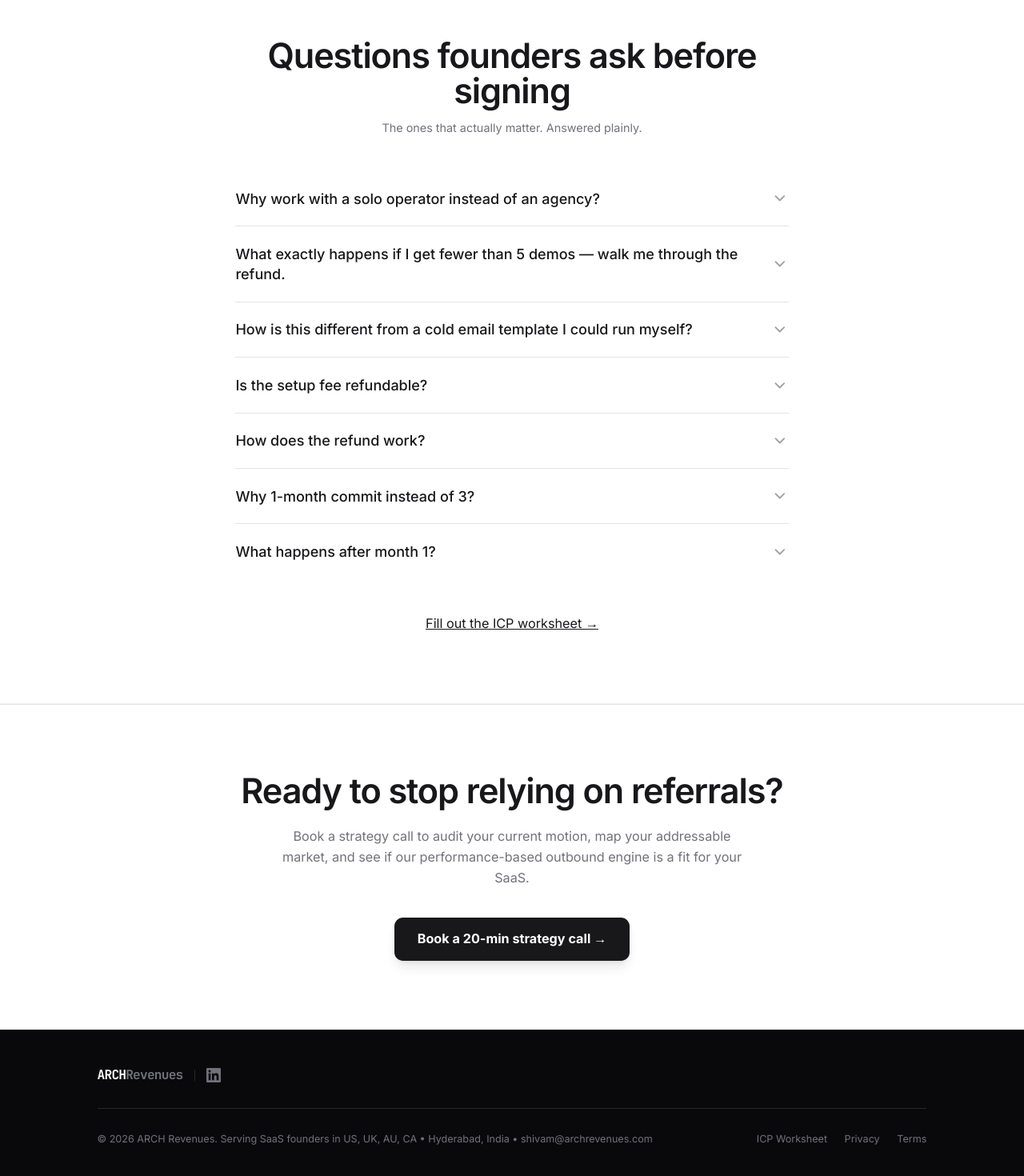
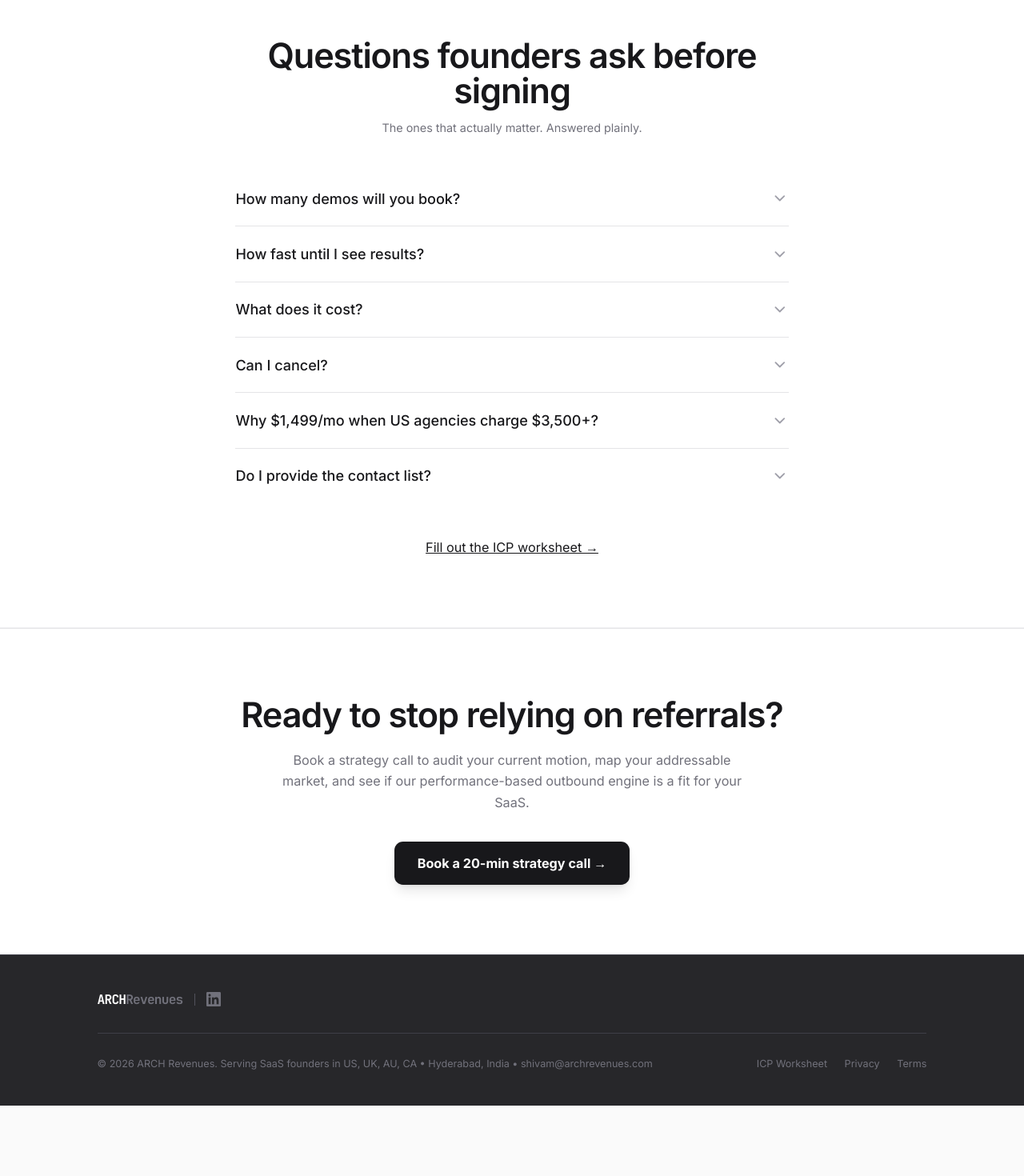
Before and after one commit to shivamsharma-3/arch-revenues, a Next.js app: page / in a window 1280 px wide. Shown: the part 5956-7426 px from the top of the page at 80% size. After the commit the page ends 7338 px from the top, so only its background shows below. Built offline with nearby package versions, Linux system fonts and the light colour scheme; no server answers.

Commit message:
fix: replace FAQ with concise Q&As, footer to lite-dark zinc-800

```diff
--- a/components/FAQ.tsx
+++ b/components/FAQ.tsx
@@ -44,32 +44,28 @@ export function FAQ() {
 
   const faqs = [
     {
-      q: "Why work with a solo operator instead of an agency?",
-      a: "When you hire an agency, your campaign is built by a senior salesperson and executed by a junior account manager you've never met. With me, the person who scoped your ICP, wrote your sequences, and set up your infrastructure is also the person monitoring replies and routing demos to your calendar. There are no handoffs. I take on a small number of clients at a time specifically so I can give each one the attention an agency reserves for its largest accounts. The geographic cost difference is real — I charge $1,499/mo for work US agencies bill at $3,500–$5,000/mo — but the reason to choose ARCH isn't the price. It's that you're working directly with the operator, not a team structure built around billing hours.",
+      q: "How many demos will you book?",
+      a: "5-12 qualified demos per month. If I book fewer than 5 in any month, that month's retainer is refunded.",
     },
     {
-      q: "What exactly happens if I get fewer than 5 demos — walk me through the refund.",
-      a: "If I book fewer than 5 qualified demos in a calendar month, email me at shivam@archrevenues.com by the 5th of the following month. I'll confirm receipt within 24 hours and issue the retainer refund within 7 business days — no questions, no negotiation, no \"let me look into it.\" The setup fee ($499) is not refunded because it covers hard costs I've already paid: domains, Google Workspace seats, Apollo data credits, 14-day warmup. A \"qualified demo\" means a prospect matching the ICP we defined together at kickoff, who showed up to the scheduled call. No-shows don't count. The ICP definition happens before any work starts, so there's no ambiguity later about what qualifies.",
+      q: "How fast until I see results?",
+      a: "Setup takes 14-21 days (warmup + ICP build). First meetings land in week 3-4. Anyone promising faster is lying.",
     },
     {
-      q: "How is this different from a cold email template I could run myself?",
-      a: "The template is the easy part. The part that kills DIY cold email is infrastructure: SPF, DKIM, and DMARC records configured correctly across multiple domains, 14-day inbox warmup before the first send, domain rotation so no single domain takes the full sending volume, and reply handling that keeps positive conversations from going cold. Most founders who've tried cold email themselves sent from their primary domain, hit spam within 3-4 weeks, and burned the domain in the process. What I deliver is a system — 3 warmed sending domains, a verified 200-account prospect list built from your ICP, 7-touch sequences with LinkedIn steps, 90-150 emails/day sent at human cadence, and reply management within 4 business hours. The template is maybe 10% of the equation.",
+      q: "What does it cost?",
+      a: "$499 setup (one-time) + $1,499/mo retainer. Founding rate for first 3 clients — moves to $4,000/mo after.",
     },
     {
-      q: "Is the setup fee refundable?",
-      a: "No. It covers hard infrastructure costs — domains, Google Workspace seats, Apollo data credits, warmup — that I pay for in week 1 regardless of outcome.",
+      q: "Can I cancel?",
+      a: "Yes, anytime after month 1. No annual contract.",
     },
     {
-      q: "How does the refund work?",
-      a: "If I book fewer than 5 qualified demos in any month, email me by the 5th of the following month. Retainer refunded within 7 business days. Setup fee is not refunded.",
+      q: "Why $1,499/mo when US agencies charge $3,500+?",
+      a: "Fewer case studies. The founding rate is the trade-off for being featured as a public case study.",
     },
     {
-      q: "Why 1-month commit instead of 3?",
-      a: "Outbound compounds — month 1 is setup + first touches, month 2 is momentum, month 3 is pipeline. I'd rather you stay 3+ months because you're seeing results, not because you're locked in. Cancel anytime after month 1.",
-    },
-    {
-      q: "What happens after month 1?",
-      a: "Same rate ($1,499/mo), same guarantee. Founding rate locked for first 3 clients — moves to $4,000/mo for client #4.",
+      q: "Do I provide the contact list?",
+      a: "No. I build a 200-account list from your ICP using Apollo. You approve it before any email goes out.",
     },
   ];
 
--- a/components/Footer.tsx
+++ b/components/Footer.tsx
@@ -4,7 +4,7 @@ import Link from "next/link";
 
 export function Footer() {
   return (
-    <footer className="pt-12 pb-20 md:pb-12 px-6 bg-zinc-950 border-t border-zinc-900">
+    <footer className="pt-12 pb-20 md:pb-12 px-6 bg-zinc-800 border-t border-zinc-700">
       <div className="max-w-6xl mx-auto">
         {/* Top row: logo + socials */}
         <div className="flex flex-col md:flex-row justify-between items-center gap-6 mb-8">
@@ -12,7 +12,7 @@ export function Footer() {
             <div className="font-mono font-bold tracking-tighter text-lg text-white">
               ARCH<span className="text-zinc-500">Revenues</span>
             </div>
-            <div className="w-px h-4 bg-zinc-800 hidden md:block"></div>
+            <div className="w-px h-4 bg-zinc-600 hidden md:block"></div>
             <a
               href="https://www.linkedin.com/company/arch-revenue"
               target="_blank"
@@ -32,7 +32,7 @@ export function Footer() {
         </div>
 
         {/* Bottom row: copyright + links */}
-        <div className="flex flex-col md:flex-row justify-between items-center gap-4 pt-8 border-t border-zinc-800">
+        <div className="flex flex-col md:flex-row justify-between items-center gap-4 pt-8 border-t border-zinc-700">
           <p className="text-center md:text-left text-sm text-zinc-500">
             © {new Date().getFullYear()} ARCH Revenues. Serving SaaS founders in US, UK, AU, CA • Hyderabad, India • shivam@archrevenues.com
           </p>
```
